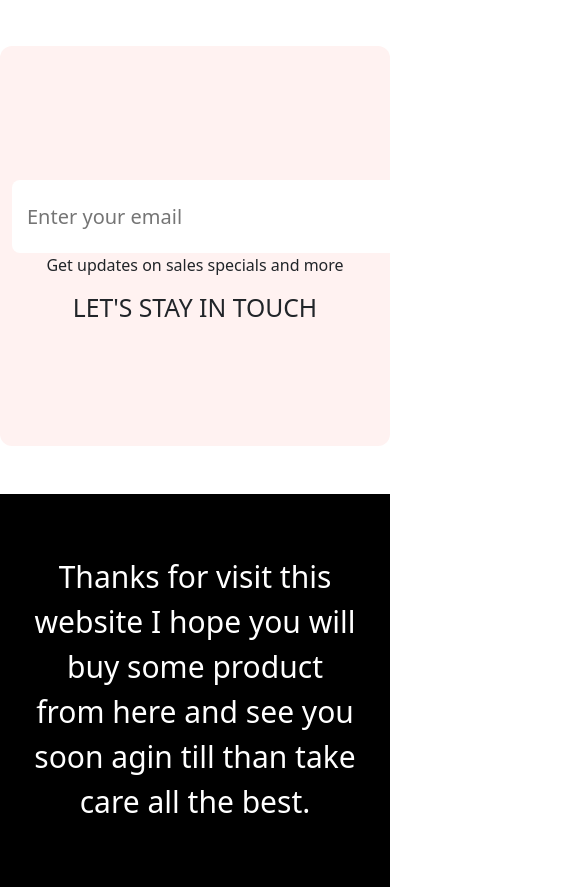
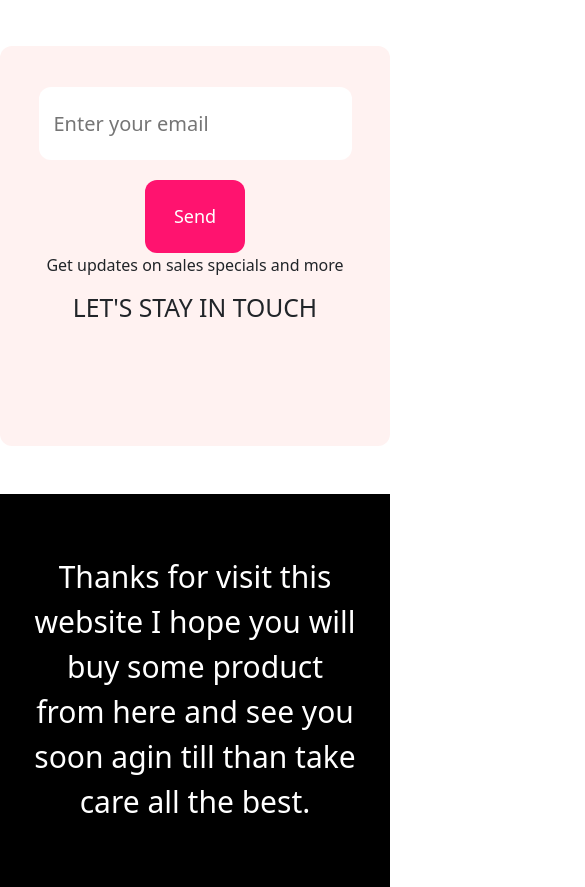
Before and after one commit to subrota22/panda-commarce, a plain HTML site: page index.html in a window 390 px wide. Shown: the part 5841-6728 px from the top of the page, 585 px wide, since content can reach past the window. Drawn offline with Linux system fonts and the light colour scheme; a web font is replaced by a local one.

Commit message:
cls
cls
add

```diff
--- a/bootstrap/css/style.css
+++ b/bootstrap/css/style.css
@@ -37,7 +37,7 @@ body{font-family: 'Poppins', sans-serif;     background-color: rgba(255, 255, 25
      .form2{
         background: #FFF2F1; margin: auto; border-radius: 12px; height: 400px; padding: 20px; align-items: center;
     }
-    .form-group2{display: flex; font-size: 18px; text-align: center; justify-content: center; align-items: center;}
+    .form-group2{display: flex; font-size: 18px; text-align: center; justify-content: center; align-items: center; width: 100%;}
     .email{width: 683px; height: 73px; border: none; padding-left: 15px; border-bottom-left-radius:8px;
         border-top-left-radius: 8px; font-size: 20px;}
     .submitBtn2{ background-color: #FF136F;  height: 73px; width: 157px; color: white;
@@ -69,8 +69,11 @@ body{font-family: 'Poppins', sans-serif;     background-color: rgba(255, 255, 25
         box-shadow:  0 4px 4px darkblue; width: 50px;}
         .categories{margin-bottom: 30px; margin-left: 0%; margin-right: 0%;}
 .form2{display: flex; flex-direction: column-reverse;}
-nav{
+.form-group2{display: flex; flex-direction: column;}
+nav {
     display: grid;
     grid-template-columns: repeat(1  , 1fr);
 }
+.email {width: auto ; border-radius: 12px; margin-bottom: 20px;}
+    .submitBtn2 {width:100px; border-radius: 12px; padding:0px;}
 }
```
